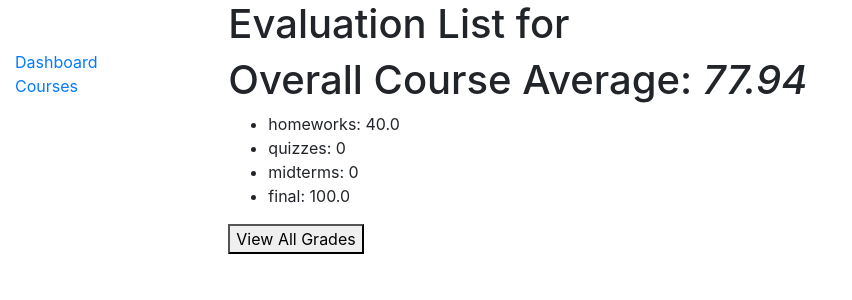
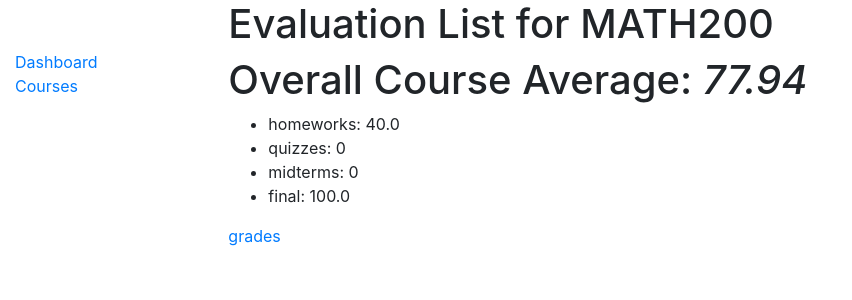
Before and after one commit to AmirNaghibi/ClassChamp, a Django app: page /dashboard/courses/3 in a window 1280 px wide. Shown: the top 300 px of the page, without its empty margins (0-852 px from the left). Run offline with Django 3.2, Linux system fonts and the light colour scheme; data comes from the database, SQL or seed files in the repository; some libraries are stand-ins or nearby versions.

Commit message:
created link from course detail to grades detail of the course

```diff
--- a/dashboard/templates/course_detail.html
+++ b/dashboard/templates/course_detail.html
@@ -1,7 +1,7 @@
 {% extends "base_generic.html" %}
 
 {% block content %}
-  <h1>Evaluation List for {{ course_name }}</h1>
+  <h1>Evaluation List for {{ course.name }}</h1>
   <h1>Overall Course Average: <i>{{ course_avrg }}</i></h1>
   <ul>
     {% for key, value in course_evaluation_grades.items %}
@@ -10,5 +10,5 @@
       </li>
     {% endfor %}
   </ul>
-  <button type="button">View All Grades</button>
+  <a href="{{ course.get_absolute_url }}/grades">grades</a>
 {% endblock %}
```
